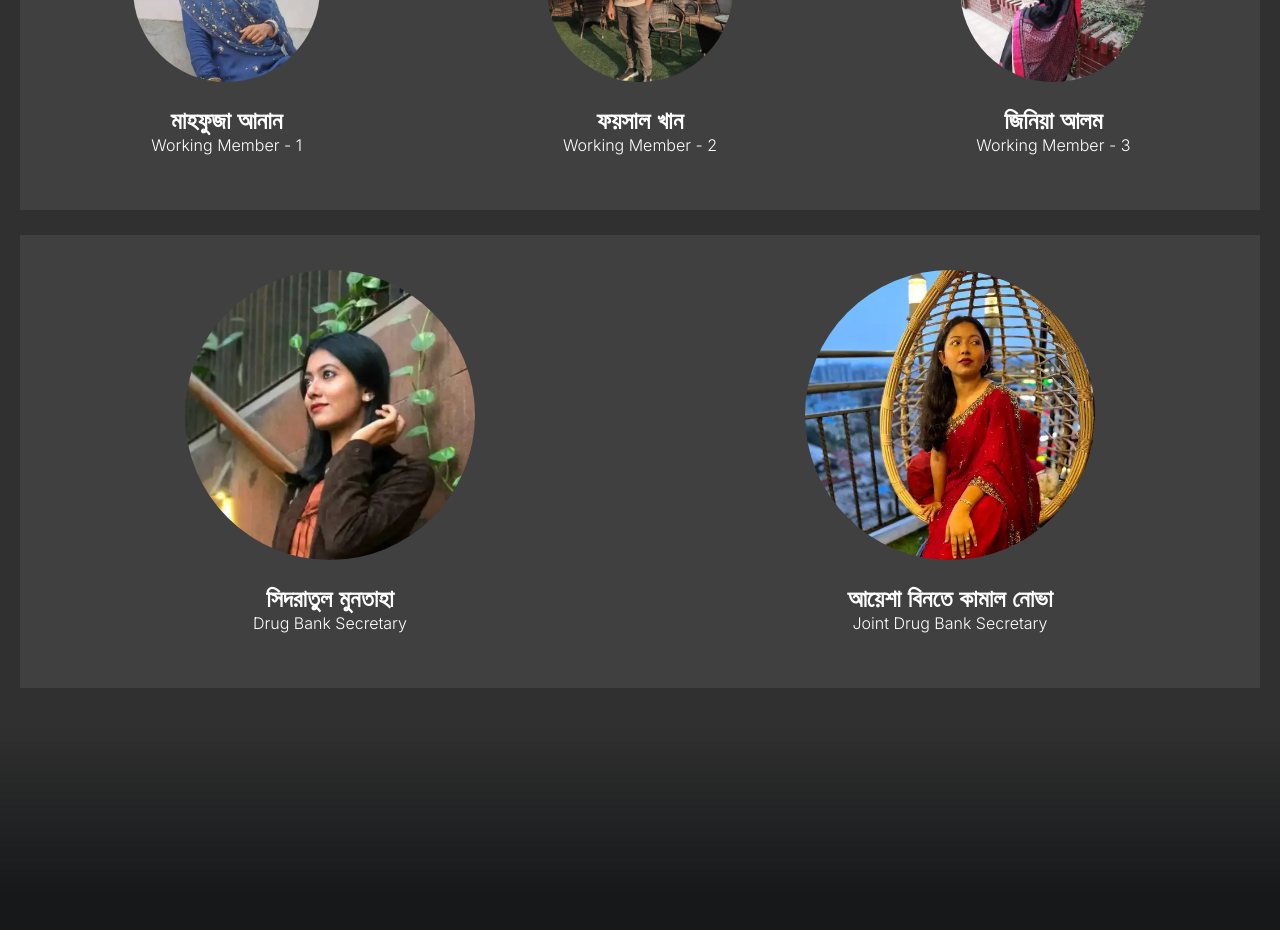
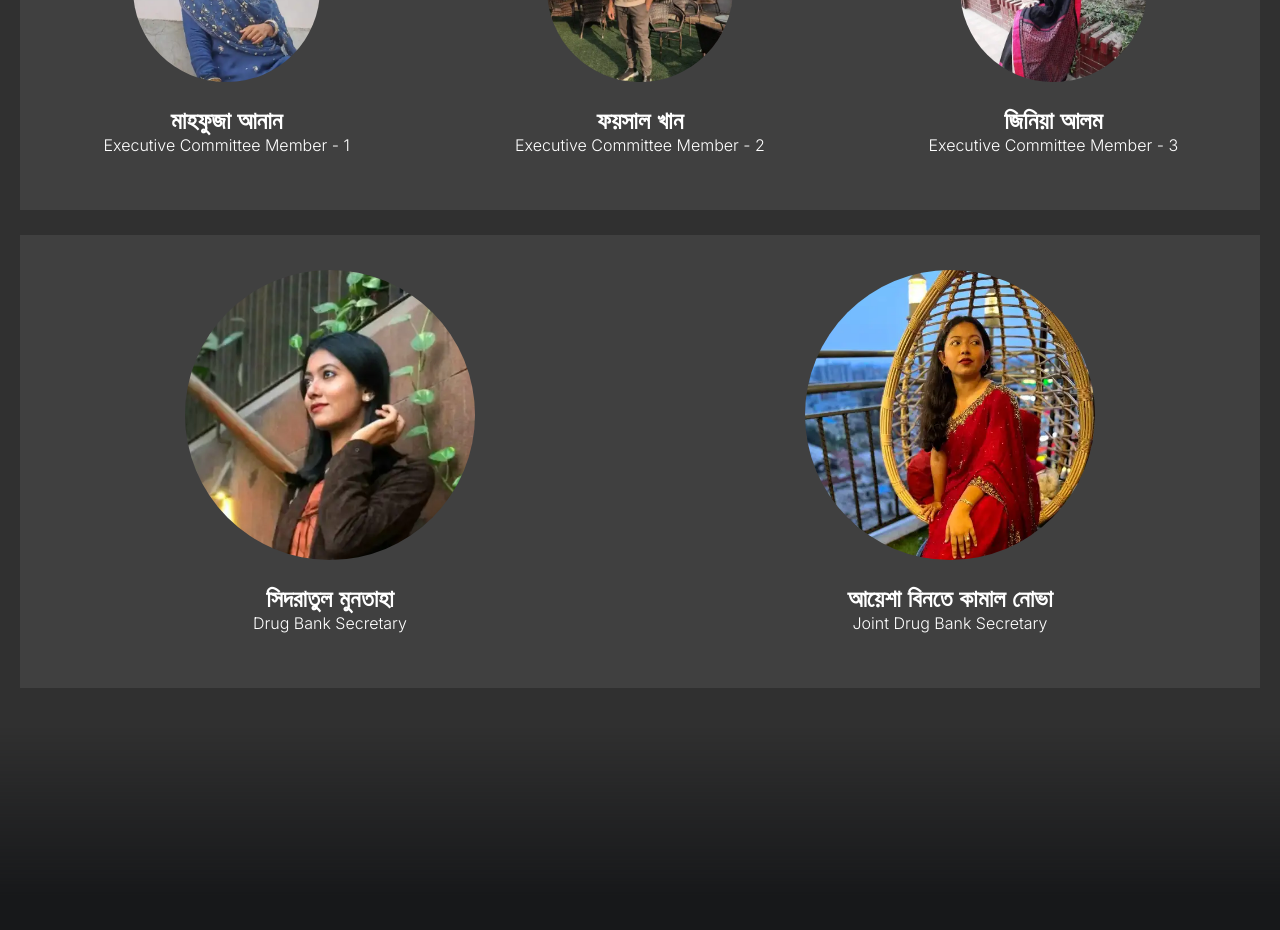
Before and after one commit to moyshik7/sbmcu, a Next.js app: page /panel in a window 1280 px wide. Shown: the part 3340-4270 px from the top of the page. Built offline with nearby package versions, Linux system fonts and the light colour scheme; a web font is replaced by a local one.

Commit message:
Update panel.tsx

```diff
--- a/pages/panel.tsx
+++ b/pages/panel.tsx
@@ -201,19 +201,19 @@ const HomePage = () => {
                 <div className={`${styles.panel} ${styles.bg_gray}`}>
                     <img src="/pfp/pfp-026.webp" alt="picture of " />
                     <h2>মাহফুজা আনান</h2>
-                    <p>Working Member - 1</p>
+                    <p>Executive Committee Member - 1</p>
                     <br />
                 </div>
                 <div className={`${styles.panel} ${styles.bg_gray}`}>
                     <img src="/pfp/pfp-023.webp" alt="picture of " />
                     <h2>ফয়সাল খান</h2>
-                    <p>Working Member - 2</p>
+                    <p>Executive Committee Member - 2</p>
                     <br />
                 </div>
                 <div className={`${styles.panel} ${styles.bg_gray}`}>
                     <img src="/pfp/pfp-027.webp" alt="picture of vice president" />
                     <h2>জিনিয়া আলম</h2>
-                    <p>Working Member - 3</p>
+                    <p>Executive Committee Member - 3</p>
                     <br />
                 </div>
             </div>
```
